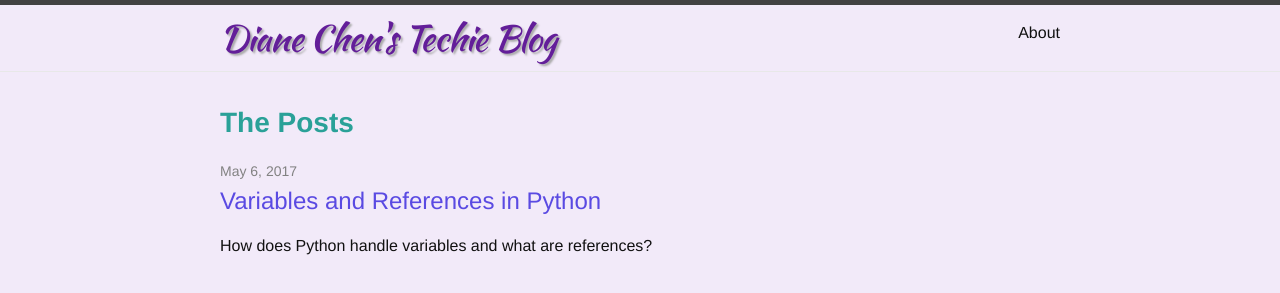
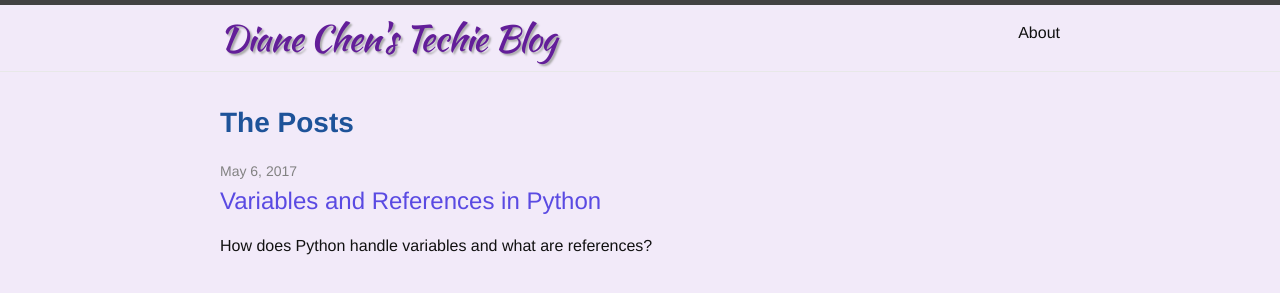
Before and after one commit to purplediane/purplediane.github.io, a Jekyll site: the page built from index.html, in a window 1280 px wide. Shown: the top 293 px of the page. Built offline with Jekyll 4.4.1, drawn with Linux system fonts in a browser that asks for light colours.

Commit message:
Procrastinate real work by messing with colors

```diff
--- a/_sass/_base.scss
+++ b/_sass/_base.scss
@@ -86,15 +86,13 @@ h1, h2, h3, h4, h5, h6 {
 }
 
 h1 {
-    color: $teal;
+    color: $blue;
     font-weight: bold;
 }
-h2 {color: $green;}
-h3 {
-    color: $dark-purple;
-    font-weight: bold;
-}
-h4, h5, h6 {color: $blue;}
+h2 {color: $teal;}
+h3 { color: $dark-magenta;}
+h4 {color: $dark-purple;}
+h5, h6 {color: $red-brick;}
 
 /**
  * Links
--- a/_sass/_layout.scss
+++ b/_sass/_layout.scss
@@ -245,7 +245,7 @@
 }
 
 .post-title {
-    font-size: 42px;
+    font-size: 38px;
     letter-spacing: -1px;
     line-height: 1;
 
@@ -257,11 +257,19 @@
 .post-content {
     margin-bottom: $spacing-unit;
 
-    h2 {
-        font-size: 32px;
+    h1 {
+        font-size: 38px;
 
         @include media-query($on-laptop) {
-            font-size: 28px;
+            font-size: 34px;
+        }
+    }
+
+    h2 {
+        font-size: 30px;
+
+        @include media-query($on-laptop) {
+            font-size: 26px;
         }
     }
 
--- a/_sass/_syntax-highlighting.scss
+++ b/_sass/_syntax-highlighting.scss
@@ -33,7 +33,8 @@ $magenta:   #d33682;
 $violet:    #6c71c4;
 $blue:      #268bd2;
 $teal:      #2aa198;
-$green:     #859900;
+$green:     #859900;   // Was going to call this olive
+// $green:     #0c7f1c;    // was color of olive, but hard to tell from teal
 
 /* Added from the beginning of _sass/_syntax-highlighting.scss
 */
--- a/css/main.scss
+++ b/css/main.scss
@@ -10,6 +10,8 @@ $base-font-family: "Helvetica Neue", Helvetica, Arial, sans-serif;
 $base-font-size:   16px;
 $base-font-weight: 400;
 $small-font-size:  $base-font-size * 0.875;
+// $large-font-size:  $base-font-size * 1.125; // why doesn't this work?
+$large-font-size:  18px;
 $base-line-height: 1.5;
 
 $spacing-unit:     30px;
@@ -25,14 +27,21 @@ $grey-color-light: lighten($grey-color, 40%);
 $grey-color-dark:  darken($grey-color, 25%);
 
 $dark-purple:      #631e99;
+$dark-blue:        #261e99;
+$dark-magenta:     #991e90;
+$red-brick:        #99261e;
+$dark-gold:        #99631e;
 $shadow-color:     #aaa;
 
-// From syntax-highlighting
+// From syntax-highlighting, so I can use them elsewhere
 $magenta:   #d33682;
 $violet:    #6c71c4;
-$blue:      #268bd2;
-$teal:      #2aa198;
-$green:     #859900;
+// $blue:      #268bd2;
+$blue:      #1e5399;
+// $teal:      #2aa198;
+$teal:      #26938a;
+$olive:     #859900;    // was green
+$green:     #0c7f1c;    // was color of olive
 
 // Width of the content area
 $content-width:    900px;
```
